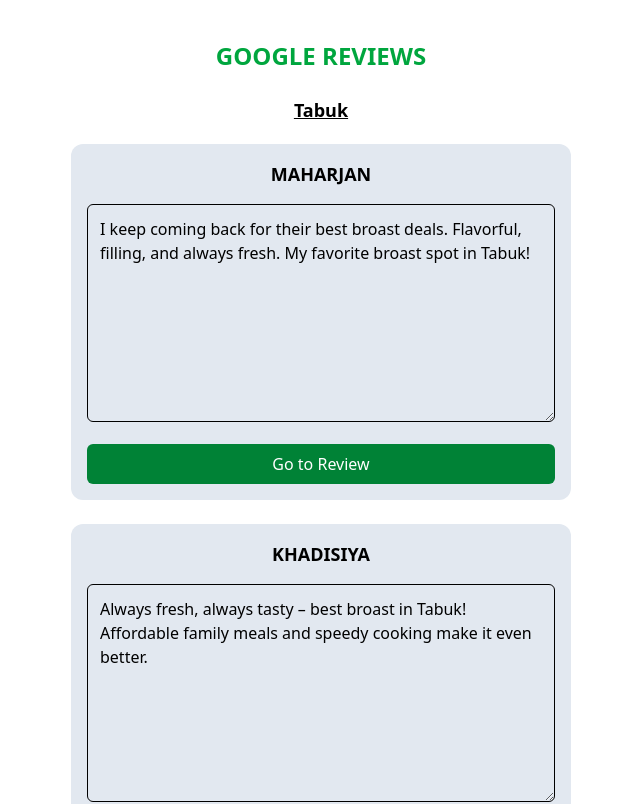
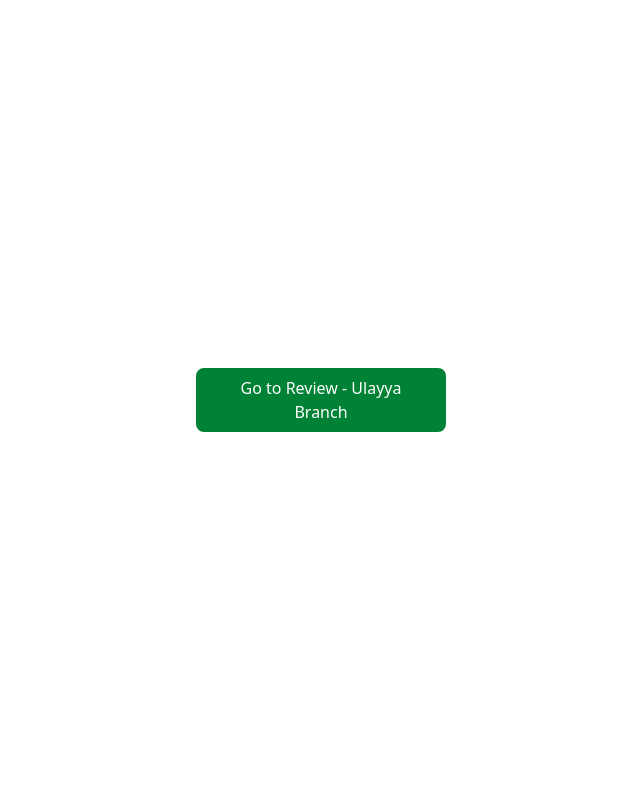
Before and after one commit to Rillwan/Google-Review-Tool, a React (Vite) app: page /task in a window 1280 px wide. Shown: the top 804 px of the page, without its empty margins (319-959 px from the left). Built offline with nearby package versions, Linux system fonts and the light colour scheme.

Commit message:
updated new comments new task page created

```diff
--- a/src/App.jsx
+++ b/src/App.jsx
@@ -2,6 +2,7 @@ import { Route, Routes } from "react-router-dom";
 import "./App.css";
 import HomePage from "./pages/HomePage";
 import Locations from "./pages/Locations";
+import Task from "./pages/Task";
 
 function App() {
   return (
@@ -9,6 +10,7 @@ function App() {
       <Routes>
         <Route exact path="/" name='Home' element={<HomePage />} />
         <Route exact path="/locations" name='locations page' element={<Locations />} />
+        <Route exact path="/task" name='Task page' element={<Task />} />
         <Route exact path="*" name='Home' element={<HomePage />} />
       </Routes>
     </>
--- a/src/pages/HomePage.jsx
+++ b/src/pages/HomePage.jsx
@@ -157,6 +157,10 @@ const HomePage = () => {
                     View All Branches Location
                 </Link>
 
+                <Link to={'/task'} className='mt-8 px-4 py-2 block bg-slate-800 text-white rounded-lg transition-all hover:opacity-[0.8]'>
+                    Daily Task
+                </Link>
+
                 {/* Social Links  */}
                 <div className='mt-8'>
                     <div className='flex gap-4 items-center justify-center flex-wrap'>
--- /dev/null
+++ b/src/pages/Task.jsx
@@ -0,0 +1,49 @@
+import React, { useEffect, useState } from 'react'
+import { TabukBranch } from './Data';
+
+// ULAYYA
+const RLink = 'https://g.page/r/CbksOKQn0vozEBM/review'
+
+const Task = () => {
+    const [text, setText] = useState([])
+
+    const RandomCommentGenerate = (Data) => {
+        const shuffled = Data?.sort(() => 0.5 - Math.random());
+        return shuffled.slice(0, 1); // Single
+    };
+
+    // Select Random comments (length:14)
+    useEffect(() => {
+        setText(RandomCommentGenerate(TabukBranch?.comments));
+    }, [])
+
+    // Handle Go Review and Copy Text
+    const HandleReview = async ({ text }) => {
+        await navigator.clipboard.writeText(text);
+        window.open(`${RLink}`, '_blank');
+    }
+
+    useEffect(() => {
+        console.log("1");
+        if (text[0]?.text) {
+            HandleReview({ text: text[0]?.text });
+        }
+    })
+
+    return (
+        <div className='Task-page'>
+            <div className=' text-black'>
+                <div className='container max-w-[500px] h-screen mx-auto text-center'>
+                    <div className='relative p-4 h-full'>
+                        <div className='absolute top-1/2 left-1/2 -translate-1/2'>
+                            <button onClick={() => HandleReview({ text: text[0]?.text })}
+                                className='px-6 py-2 bg-green-700 text-white rounded-lg font-medium hover:opacity-[0.8]'>Go to Review - Ulayya Branch</button>
+                        </div>
+                    </div>
+                </div>
+            </div>
+        </div>
+    )
+}
+
+export default Task
```
